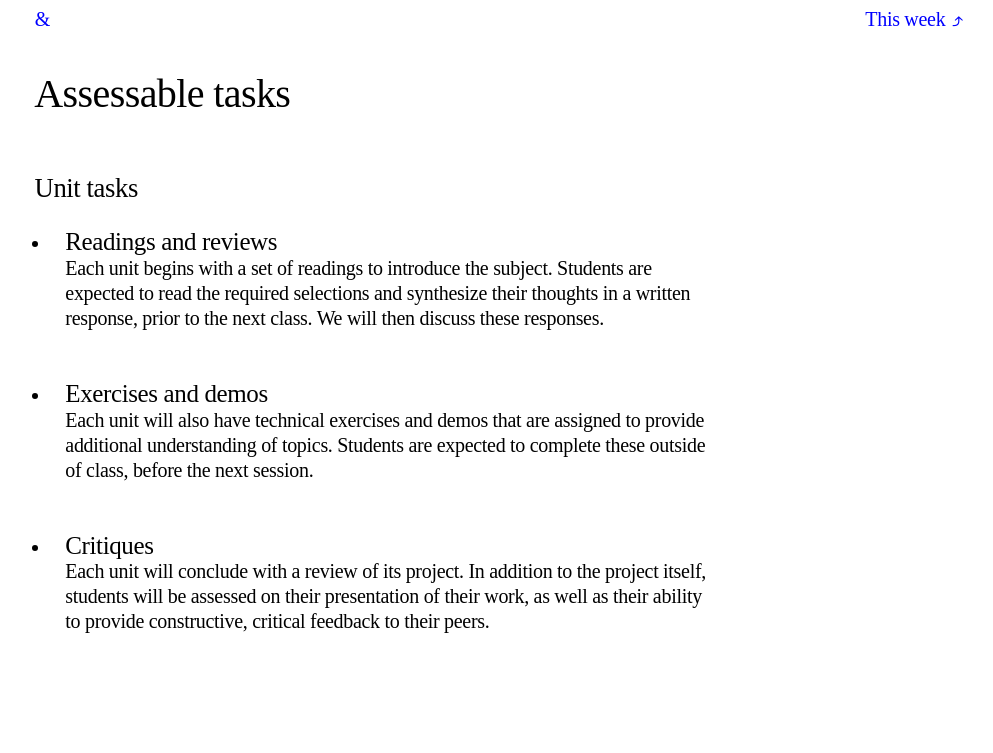
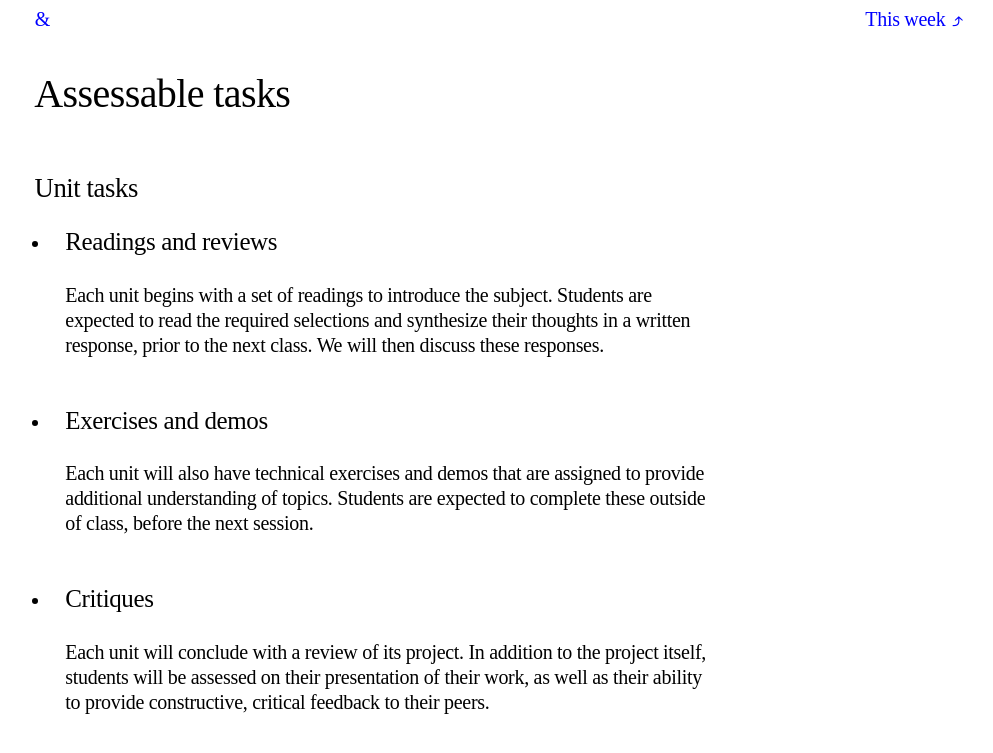
Before and after one commit to core-interaction/core-interaction.github.io, a Jekyll site: the page built from syllabus.md, in a window 1280 px wide and 900 px high, scrolled down 1943 px. Shown: the top 753 px of the window, without its empty margins (141-1134 px from the left). Built offline with Jekyll 4.4.1, drawn with Linux system fonts in a browser that asks for light colours.

Commit message:
Nix tight `h4` spacing, bleh.

```diff
--- a/assets/styles/_markdown.scss
+++ b/assets/styles/_markdown.scss
@@ -21,8 +21,6 @@
 	}
 
 	h3 { --margin--top: calc(var(--margin--vertical) * 2) }
-
-	h4 + * { --margin--top: var(--typography--between) }
 
 
 
@@ -158,8 +156,6 @@
 				&:not(:first-child) { margin-top: var(--typography--leading-shoulder) }
 				&:not(:only-child):last-child { margin-bottom: calc(var(--typography--font-size) * var(--typography--leading)) }
 			}
-
-			> h3:not(._) + p, > h4:not(._) + p { margin-top: var(--typography--between) }
 
 			&:not(:first-child) > *:first-child { margin-top: calc(var(--typography--font-size) * var(--typography--leading)) }
 		}
```
